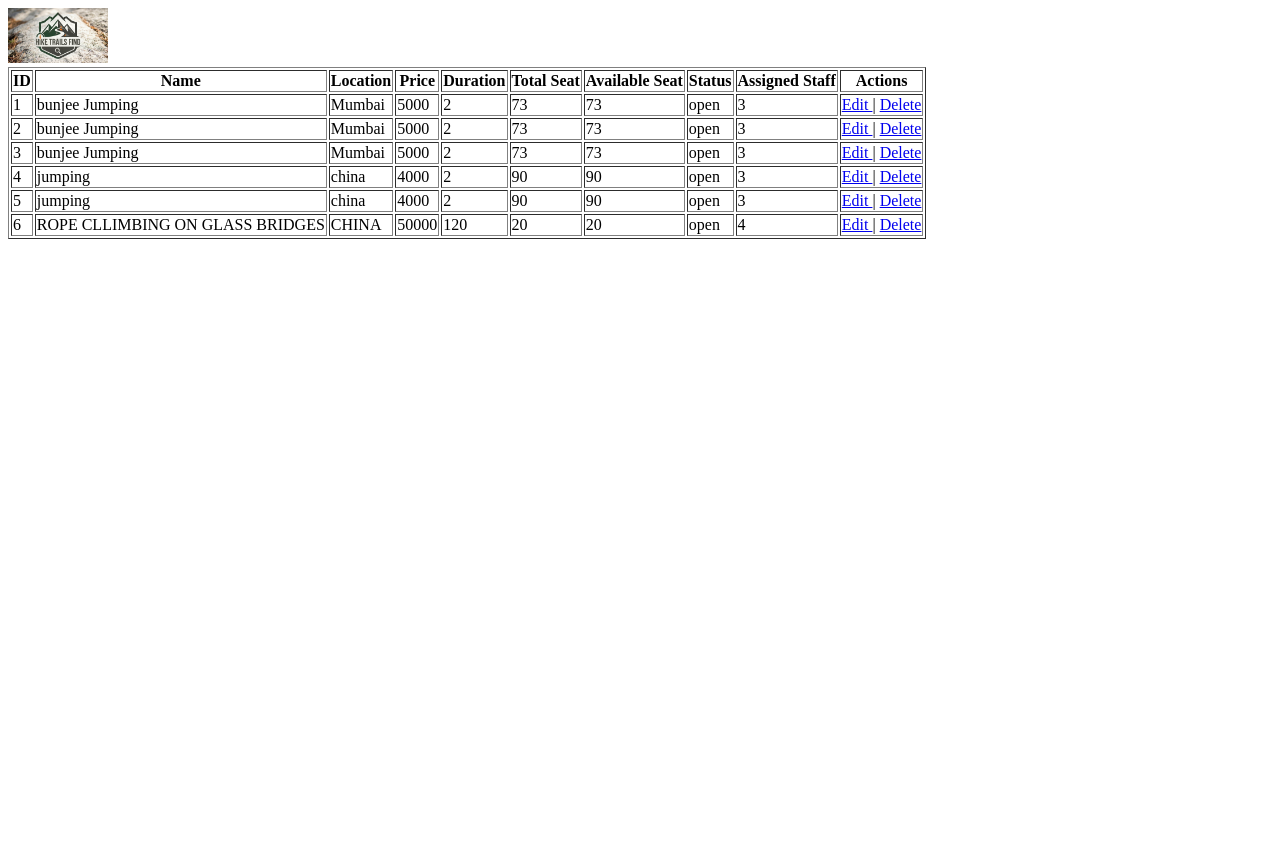
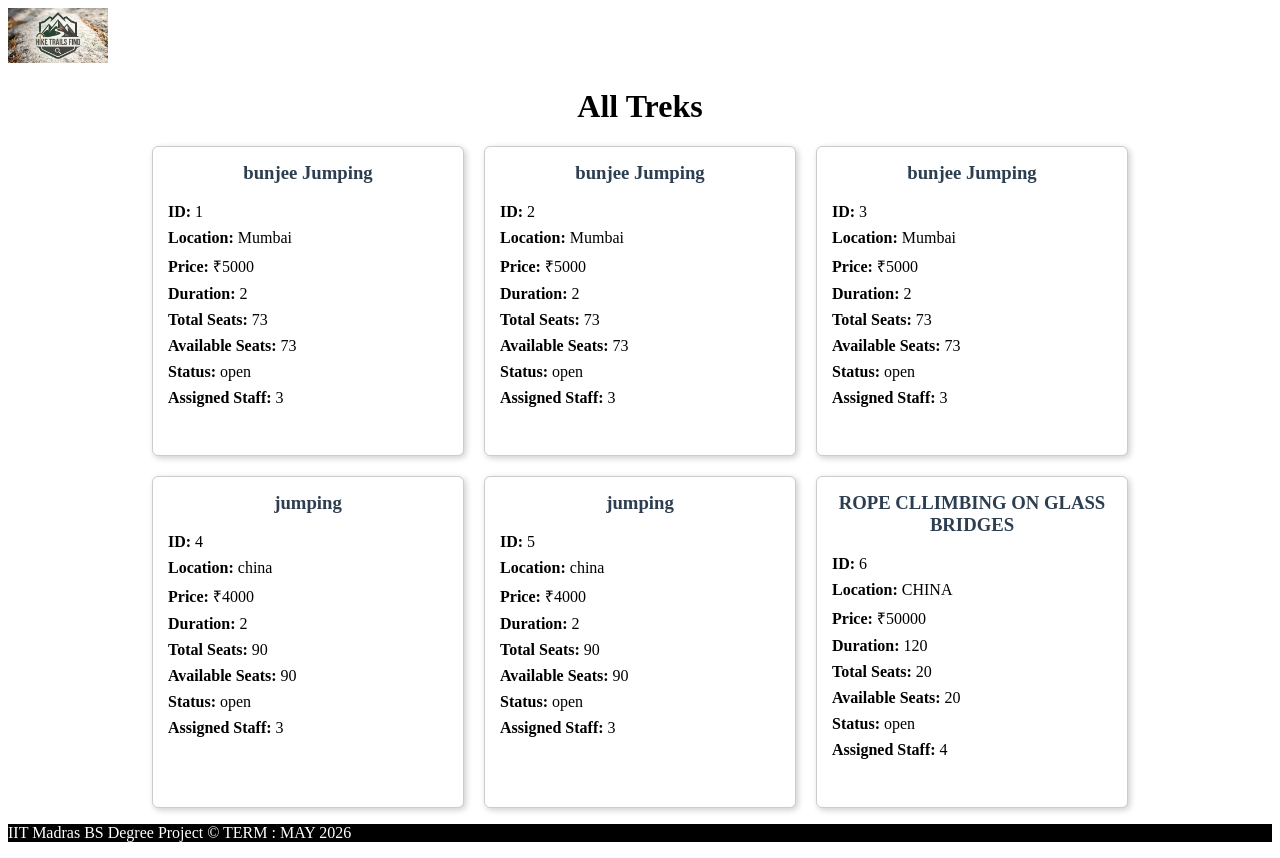
Before and after one commit to 24f2003258/Trekking-Management-Application, a Flask app: page /viewTreks in a window 1280 px wide. Before the commit the page ends 239 px from the top, so only its background shows below. Run offline with Flask 3, Linux system fonts and the light colour scheme.

```diff
--- a/app.py
+++ b/app.py
@@ -254,6 +254,11 @@ def closeTreks():
     return render_template("14_View_Treks.html",Treks = closeTreks)
 
 
+@app.route('/myBookings')
+def myBookings():
+    return render_template('my_bookings.html')
+
+
 
 # Creating admin
 
--- a/templates/14_View_Treks.html
+++ b/templates/14_View_Treks.html
@@ -3,46 +3,102 @@
 <head>
     <meta charset="UTF-8">
     <meta name="viewport" content="width=device-width, initial-scale=1.0">
-    <title>Document</title>
+    <title>View Treks</title>
+
+    <style>
+        h1{
+            text-align:center;
+        }
+
+        .card-container{
+            display:flex;
+            flex-wrap:wrap;
+            gap:20px;
+            justify-content:center;
+        }
+
+        .card{
+            width:280px;
+            background:white;
+            border:1px solid #ccc;
+            border-radius:6px;
+            padding:15px;
+            box-shadow:2px 2px 6px rgba(0,0,0,0.2);
+        }
+
+        .card h3{
+            margin-top:0;
+            color:#2c3e50;
+            text-align:center;
+        }
+
+        .card p{
+            margin:8px 0;
+        }
+
+        .buttons{
+            margin-top:15px;
+            text-align:center;
+        }
+
+        .buttons a{
+            text-decoration:none;
+            padding:6px 12px;
+            border-radius:4px;
+            color:white;
+            margin:5px;
+        }
+    </style>
+
 </head>
 <body>
-    <div style ="text-align: left;">
-        <img src="/static/logo_Trekking.png" alt="Trekking Management System Logo" style="width:100px;">
+
+<div class="logo">
+    <img src="/static/logo_Trekking.png"
+         alt="Trekking Management System Logo"
+         width="100">
+</div>
+
+<h1>All Treks</h1>
+
+<div class="card-container">
+
+{% for trek in Treks %}
+
+<div class="card">
+
+    <h3>{{ trek.trek_name }}</h3>
+
+    <p><strong>ID:</strong> {{ trek.trek_id }}</p>
+
+    <p><strong>Location:</strong> {{ trek.location }}</p>
+
+    <p><strong>Price:</strong> ₹{{ trek.price }}</p>
+
+    <p><strong>Duration:</strong> {{ trek.duration }}</p>
+
+    <p><strong>Total Seats:</strong> {{ trek.total_seat }}</p>
+
+    <p><strong>Available Seats:</strong> {{ trek.available_seat }}</p>
+
+    <p><strong>Status:</strong> {{ trek.status }}</p>
+
+    <p><strong>Assigned Staff:</strong> {{ trek.assigned_staff_id }}</p>
+
+    <div class="buttons">
+        <a href="/edit_trek/{{ trek.trek_id }}" class="edit">Edit</a>
+
+        <a href="/delete_trek/{{ trek.trek_id }}" class="delete">Delete</a>
     </div>
 
-    <table border = "black">
-      <tr>
-        <th>ID</th>
-        <th>Name</th>
-        <th>Location</th>
-        <th>Price</th>
-        <th>Duration</th>
-        <th>Total Seat</th>
-        <th>Available Seat</th>
-        <th>Status</th>
-        <th>Assigned Staff</th>
-        <th> Actions </th>
-      </tr>
-  {% for trek in Treks %}
-      <tr>
-        <td>{{trek.trek_id}}</td>
-        <td>{{trek.trek_name}}</td>
-        <td>{{trek.location}}</td>
-        <td>{{trek.price}}</td>
-        <td>{{trek.duration}}</td>
-        <td>{{trek.total_seat}}</td>
-        <td>{{trek.available_seat}}</td>
-        <td>{{trek.status}}</td>
-        <td>{{trek.assigned_staff_id}}</td>
-        <td>
-            <a href = "/edit_trek/{{trek.trek_id}}"  > Edit </a>
-            |
-            <a href = "/delete_trek/{{trek.trek_id}}"> Delete </a>
-        </td>
+</div>
 
-      </tr>
+{% endfor %}
 
-      {%endfor%}
-    </table>
+</div>
+
+<div id ="footer" style ="color:white;background-color: black;">
+    <p>IIT Madras BS Degree Project © TERM : MAY 2026</p>
+</div>
 </body>
 </html>
--- a/templates/4.2_user_dashboard.html
+++ b/templates/4.2_user_dashboard.html
@@ -23,9 +23,9 @@
         <div style = "text-align : left;" ><a href ="/">Dashboard</a></div>
 
     <br><br><br><br><br>
-    <a href= "/available_treks"> Available Trek </a>
+    <a href= "/availableTreks"> Available Trek </a>
     <br><br>
-    <a href= "/my_bookings">My Bookings</a>
+    <a href= "/myBookings">My Bookings</a>
     </div>
      <div id ="footer">
             <p>IIT Madras BS Degree Project © TERM : MAY 2026</p>
--- a/templates/4_admin_dashboard.html
+++ b/templates/4_admin_dashboard.html
@@ -79,7 +79,7 @@
       <tr>
         <th>Total Treks</th>
         <th>{{total_trek}}</th>
-        <th><a href="/view_all_trek"> view all </a></th>
+        <th><a href="/viewTreks"> view all </a></th>
       </tr><tr>
         <th>Open Treks</th>
         <th>{{open_trek}}</th>
```
Also changed, not shown: templates/7_manage_staff.html (+6 -6 lines), templates/my_bookings.html (added, +139 -0 lines), templates/viewAllUsers.html (+91 -35 lines), instance/trekking.db.
